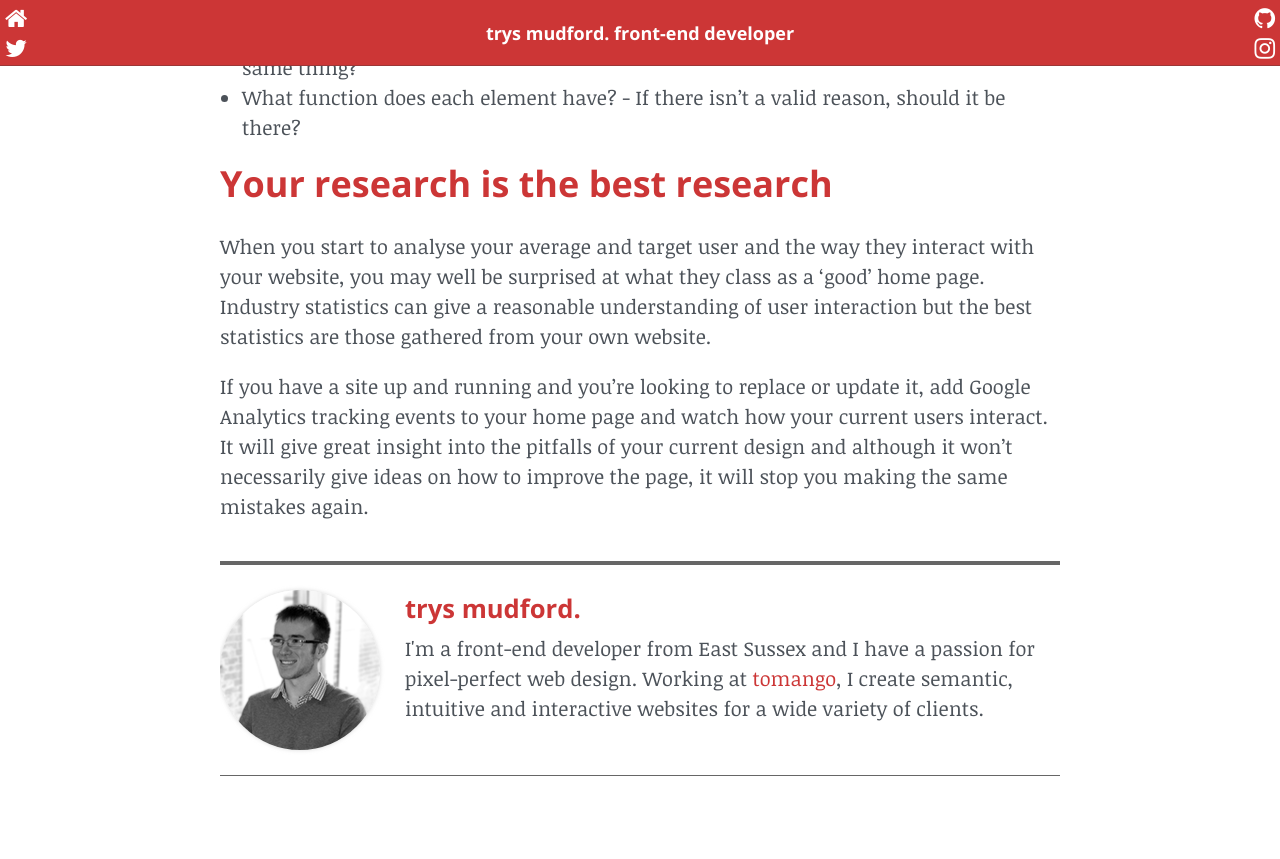
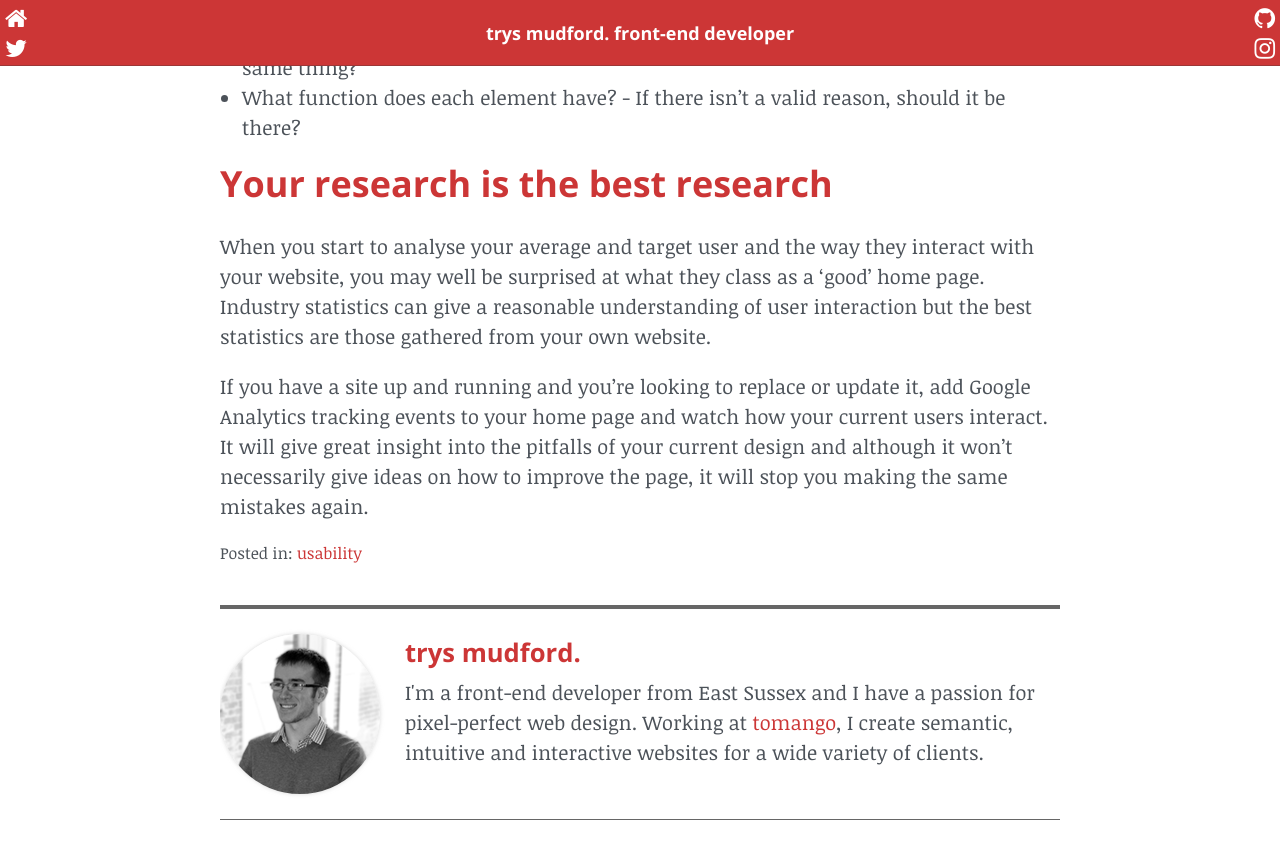
Before and after one commit to trys/trys, a Jekyll site: the page built from _posts/2014-03-07-whats-the-point-of-a-home-page.markdown, in a window 1280 px wide and 900 px high, scrolled down 2530 px. Shown: the top 859 px of the window. Built offline with Jekyll 4.4.1, drawn with Linux system fonts in a browser that asks for light colours; nearby versions of some CDN libraries; Markdown is read by kramdown in place of the engine named in the settings; comment, search, counter and statistics services are not loaded.

Commit message:
Added categories to page

```diff
--- a/_layouts/post.html
+++ b/_layouts/post.html
@@ -6,6 +6,13 @@ layout: default
                 <main role="main" class="main">
                     <div class="article-main">
                         {{ content }}
+                        {% if page.categories %}
+                        <span class="post-categories">Posted in:
+                            {% for category in page.categories %}
+                                <a href="/categories/{{ category }}">{{ category }} </a>
+                            {% endfor %}
+                        </span>
+                        {% endif %}
                         {% include author.html %}
                     </div>
                     <aside class="comments">
```
